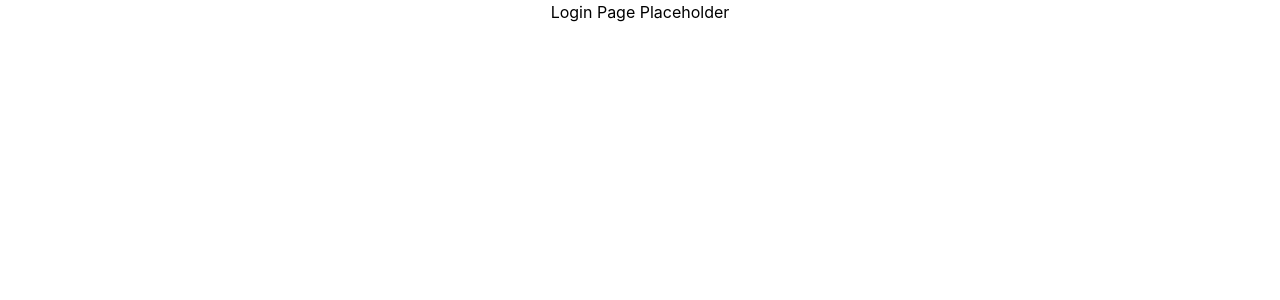
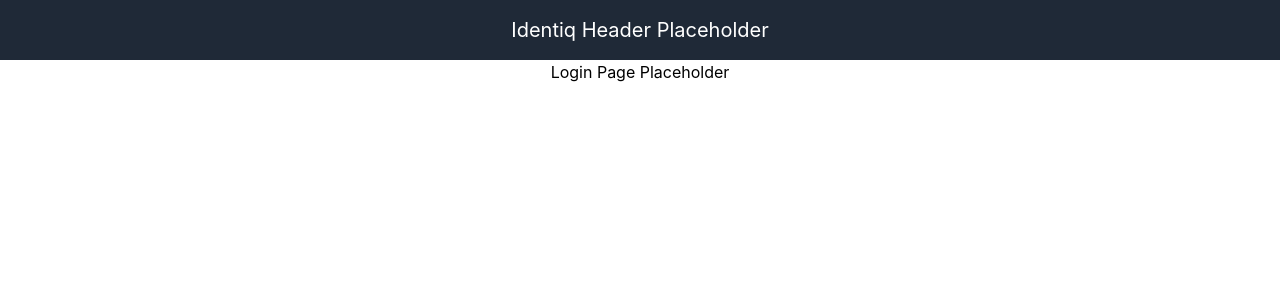
Before and after one commit to Yanik9426/Identiq_Platform.25, a React (Create React App) app: page /login in a window 1280 px wide. Shown: the top 300 px of the page. Built offline with nearby package versions, Linux system fonts and the light colour scheme.

Commit message:
modified the src/App.tsx file.

```diff
--- a/src/App.tsx
+++ b/src/App.tsx
@@ -1,10 +1,12 @@
 import React from 'react';
 import { Routes, Route } from 'react-router-dom';
+import Header from './components/layout/Header';
 import './App.css';
 
 function App() {
   return (
     <div className="App">
+      <Header />
       <Routes>
         <Route path="/" element={<div>Home Page Placeholder</div>} />
         <Route path="/login" element={<div>Login Page Placeholder</div>} />
--- /dev/null
+++ b/src/components/layout/Header.tsx
@@ -0,0 +1,43 @@
+import React from 'react';
+
+/*
+This is a basic functional component named Header.
+React.FC is a TypeScript type that stands for "Functional Component".
+It provides type checking and autocompletion for functional components.
+*/
+const Header: React.FC = () => {
+  /*
+  The 'return' statement specifies what the component should render.
+  We are using JSX (JavaScript XML) syntax here, which looks like HTML.
+  */
+  return (
+    /*
+    '<header>' is a standard HTML tag for the header section of a page.
+    'className' is how you apply CSS classes in React (similar to 'class' in HTML).
+    - 'bg-gray-800': Sets the background color to dark gray (Tailwind class).
+    - 'text-white': Sets the text color to white (Tailwind class).
+    - 'p-4': Adds padding of 1rem (16px) around the element (Tailwind class).
+    */
+    <header className="bg-gray-800 text-white p-4">
+      {/*
+      '<div>' is a standard HTML tag for a division or section.
+      - 'container': Centers the content and sets a max-width (Tailwind class).
+      - 'mx-auto': Centers the div horizontally by setting auto margins on the left/right (Tailwind class).
+      */}
+      <div className="container mx-auto">
+        {/*
+        '<h1>' is a standard HTML tag for a top-level heading.
+        - 'text-xl': Sets the font size to extra-large (Tailwind class).
+        */}
+        <h1 className="text-xl">Identiq Header Placeholder</h1>
+        {/* This is a placeholder comment for where navigation links might go later */}
+      </div>
+    </header>
+  );
+};
+
+/*
+'export default Header;' makes this component available for use in other parts of your application.
+'default' means it's the main thing being exported from this file.
+*/
+export default Header;
```
